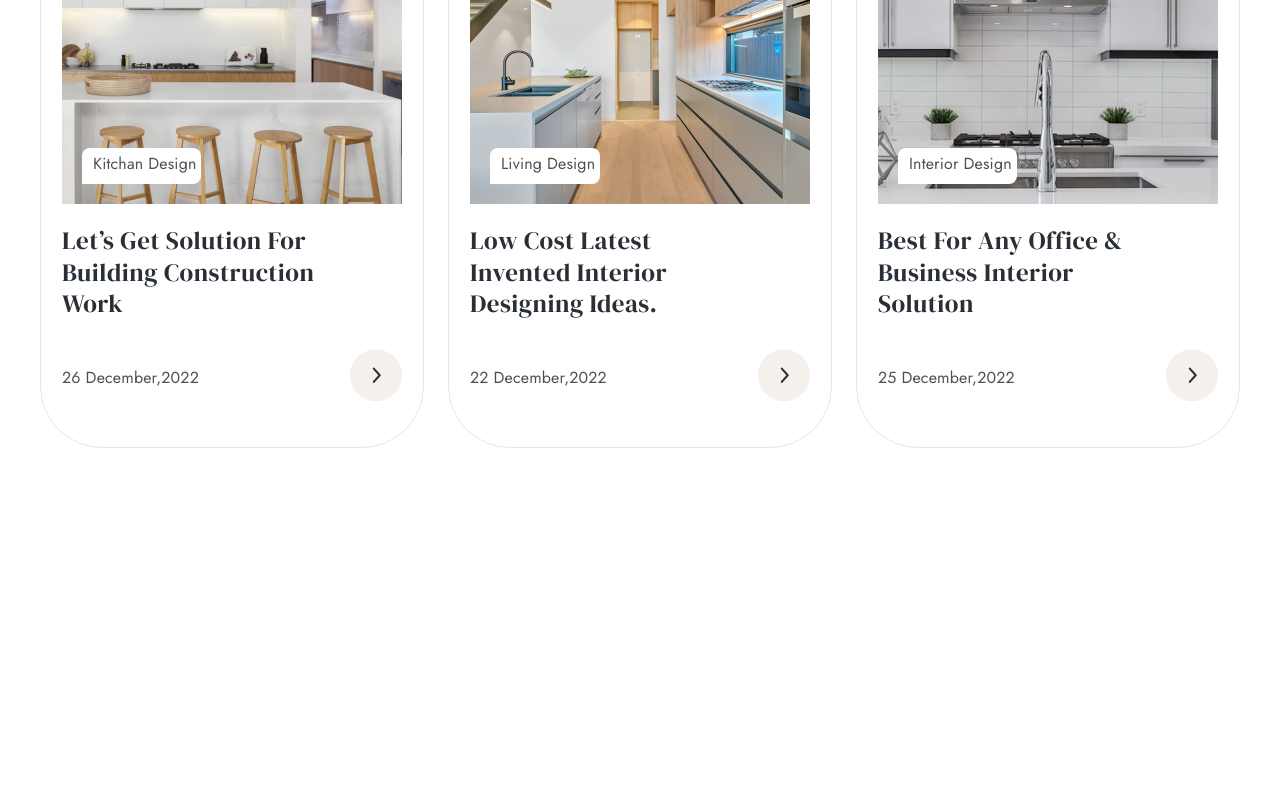
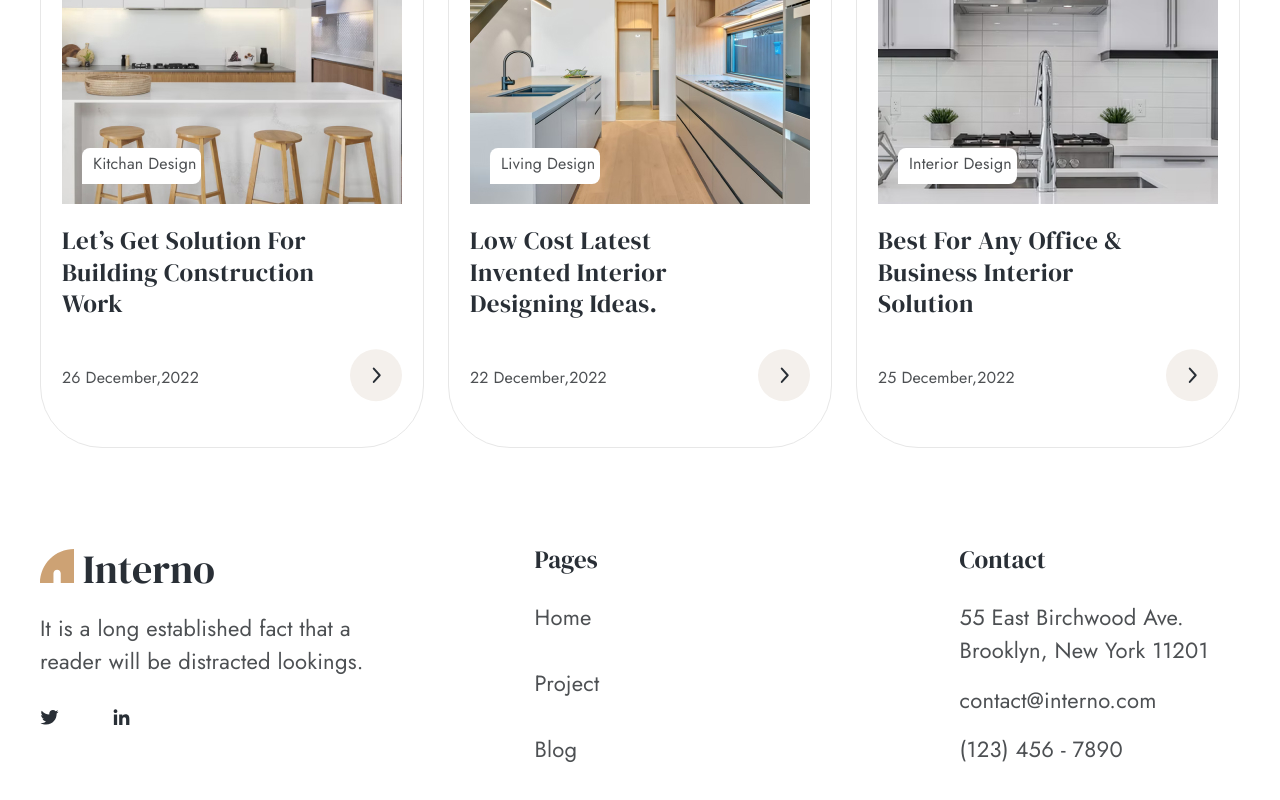
Before and after one commit to Anuta-Anya-Nya/Vue-cli-project, a Vue app: page / in a window 1280 px wide. Shown: the part 3529-4329 px from the top of the page. Before the commit the page ends 4073 px from the top, so only its background shows below. Built offline with nearby package versions, Linux system fonts and the light colour scheme.

Commit message:
по клику на статью в фильтрованном списке - открывается эта статья

```diff
--- a/src/App.vue
+++ b/src/App.vue
@@ -4,7 +4,7 @@
     <main>
       <router-view />
     </main>
-    <FooterBlock v-show="showFooter"/>
+    <FooterBlock v-show="!notShowFooter"/>
   </div>
 </template>
 
@@ -18,13 +18,9 @@ export default {
     FooterBlock,
   },
   computed: {
-    showFooter(){
-      console.log(this.$routes);
-      return false;
+    notShowFooter(){
+      return this.$route.matched[0].components.default.name === 'NotFoundPage';
     }
-  },
-  mounted() {
-    console.log(this.$route);
   },
 };
 </script>
--- a/src/components/ArticleFilteredForTag.vue
+++ b/src/components/ArticleFilteredForTag.vue
@@ -1,23 +1,23 @@
 <template>
   <li class="blogsList__li">
-        <a href="#" class="blogsList__text">{{ article.title }}</a>
+    <router-link :to="`/blogdetails/${article.id}`" class="blogsList__text">{{
+      article.title
+    }}</router-link>
   </li>
 </template>
 
 <script>
 export default {
-    name: 'ArticleFilteredForTag',
+  name: "ArticleFilteredForTag",
   props: ["article"],
-
 };
 </script>
 
 <style lang="scss" scoped>
 .blogsList {
-
   &__text {
-        color: #4D5053;
-        font-family: 'Jost', sans-serif;
+    color: #4d5053;
+    font-family: "Jost", sans-serif;
     font-size: 22px;
     font-style: normal;
     font-weight: 400;
```
Lines whose indentation alone changed are shown as unchanged.
